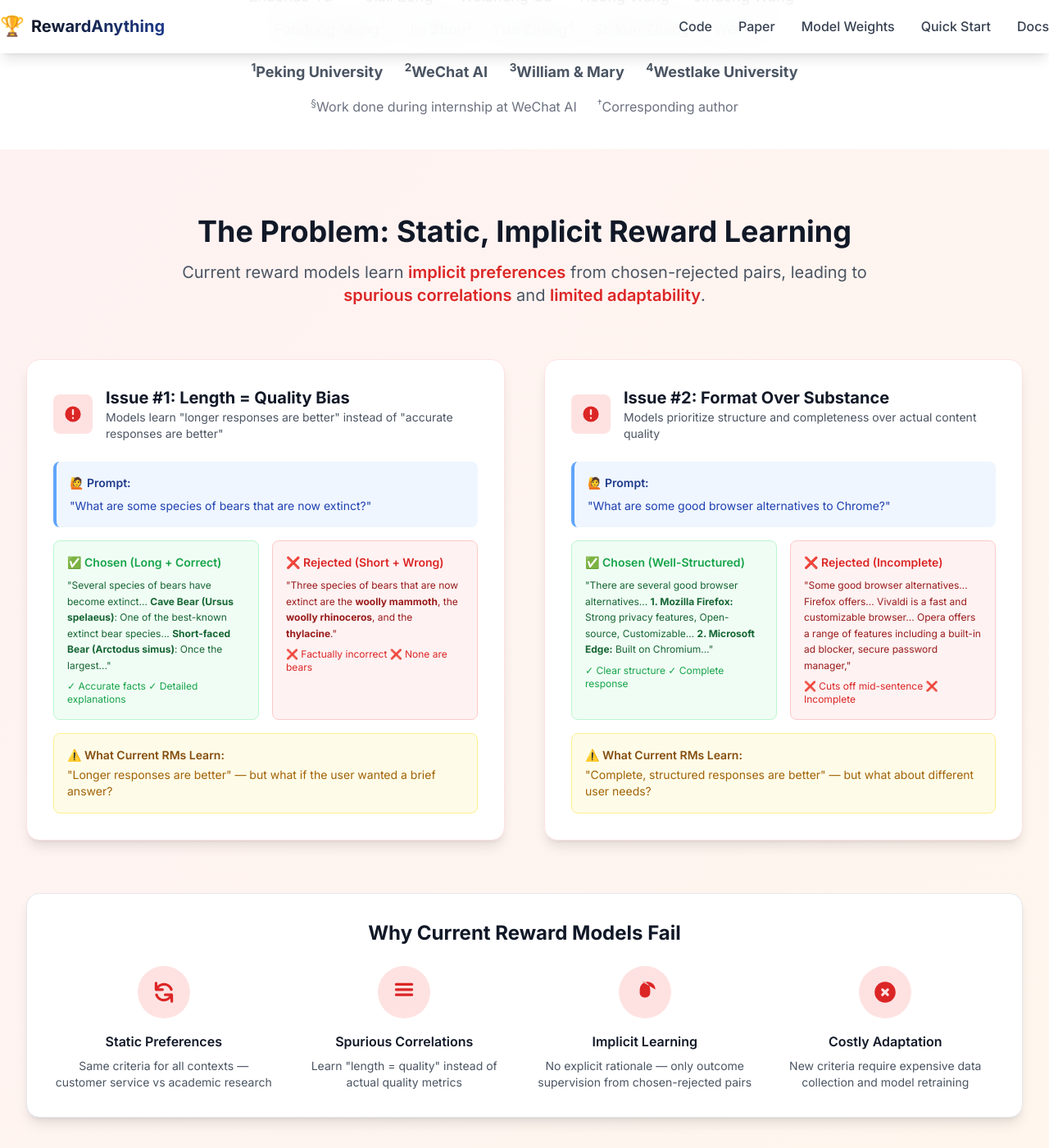
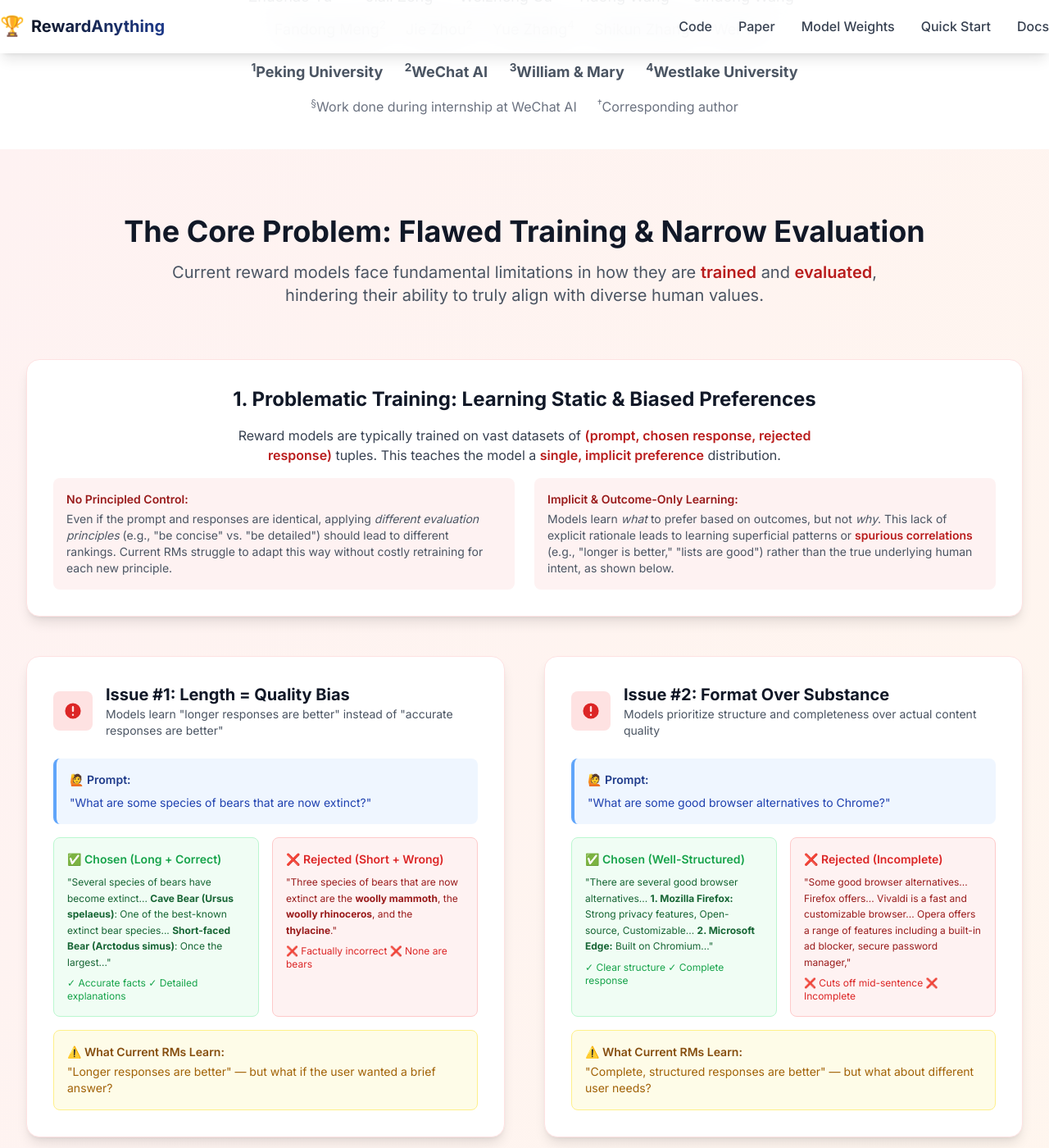
Before and after one commit to zhuohaoyu/RewardAnything, a Jekyll site: the page built from pages/index.html, in a window 1280 px wide and 1400 px high, scrolled down 672 px. Shown: the whole window at 82% size. Built offline with Jekyll 4.4.1, drawn with Linux system fonts in a browser that asks for light colours; nearby versions of some CDN libraries; some of the changed text lies outside the part shown.

Commit message:
Revise index.html to clarify the core problems with current reward models, focusing on flawed training and incomplete evaluation. Add detailed sections on problematic training and incomplete evaluation, highlighting issues such as biased preferences and superficial alignment with human values.

```diff
--- a/pages/index.html
+++ b/pages/index.html
@@ -90,11 +90,28 @@
 <section class="py-20 bg-gradient-to-br from-red-50 to-orange-50">
     <div class="max-w-7xl mx-auto px-4 sm:px-6 lg:px-8">
         <div class="text-center mb-16">
-            <h2 class="text-3xl md:text-4xl font-bold text-gray-900 mb-4">The Problem: Static, Implicit Reward Learning</h2>
+            <h2 class="text-3xl md:text-4xl font-bold text-gray-900 mb-4">The Core Problem: Flawed Training & Narrow Evaluation</h2>
             <p class="text-xl text-gray-600 max-w-4xl mx-auto">
-                Current reward models learn <span class="font-semibold text-red-600">implicit preferences</span> from chosen-rejected pairs,
-                leading to <span class="font-semibold text-red-600">spurious correlations</span> and <span class="font-semibold text-red-600">limited adaptability</span>.
+                Current reward models face fundamental limitations in how they are <span class="font-semibold text-red-700">trained</span> and <span class="font-semibold text-red-700">evaluated</span>, hindering their ability to truly align with diverse human values.
             </p>
+        </div>
+
+        <!-- Problematic Training -->
+        <div class="mb-12 bg-white rounded-2xl p-8 shadow-lg border border-red-100">
+            <h3 class="text-2xl font-bold text-gray-900 mb-4 text-center">1. Problematic Training: Learning Static & Biased Preferences</h3>
+            <p class="text-gray-700 mb-4 text-center max-w-3xl mx-auto">
+                Reward models are typically trained on vast datasets of <span class="font-semibold text-red-700">(prompt, chosen response, rejected response)</span> tuples. This teaches the model a <span class="font-semibold text-red-700">single, implicit preference</span> distribution.
+            </p>
+            <div class="grid md:grid-cols-2 gap-6 text-sm text-gray-600">
+                <div class="bg-red-50 p-4 rounded-lg">
+                    <h4 class="font-semibold text-red-800 mb-1">No Principled Control:</h4>
+                    <p>Even if the prompt and responses are identical, applying <span class="italic">different evaluation principles</span> (e.g., "be concise" vs. "be detailed") should lead to different rankings. Current RMs struggle to adapt this way without costly retraining for each new principle.</p>
+                </div>
+                <div class="bg-red-50 p-4 rounded-lg">
+                    <h4 class="font-semibold text-red-800 mb-1">Implicit & Outcome-Only Learning:</h4>
+                    <p>Models learn <span class="italic">what</span> to prefer based on outcomes, but not <span class="italic">why</span>. This lack of explicit rationale leads to learning superficial patterns or <span class="font-semibold text-red-700">spurious correlations</span> (e.g., "longer is better," "lists are good") rather than the true underlying human intent, as shown below.</p>
+                </div>
+            </div>
         </div>
 
         <!-- Problem Illustration with Real Cases -->
@@ -206,9 +223,28 @@
             </div>
         </div>
 
+        <!-- Incomplete Evaluation -->
+        <div class="my-16 bg-white rounded-2xl p-8 shadow-lg border border-orange-100">
+            <h3 class="text-2xl font-bold text-gray-900 mb-4 text-center">2. Incomplete Evaluation: Missing True Generalization</h3>
+            <p class="text-gray-700 mb-4 text-center max-w-3xl mx-auto">
+                Existing Reward Model benchmarks primarily measure how well an RM aligns with a <span class="font-semibold text-orange-700">single, predefined preference distribution</span> (often the one it was trained on or a similar one).
+            </p>
+            <div class="grid md:grid-cols-2 gap-6 text-sm text-gray-600">
+                <div class="bg-orange-50 p-4 rounded-lg">
+                    <h4 class="font-semibold text-orange-800 mb-1">Ignoring Multifaceted Values:</h4>
+                    <p>Human preferences are complex, context-dependent, and multifaceted. A truly useful RM must adapt to <span class="italic">any</span> explicitly stated principle, not just echo a single, baked-in preference.</p>
+                </div>
+                <div class="bg-orange-50 p-4 rounded-lg">
+                    <h4 class="font-semibold text-orange-800 mb-1">Superficial Alignment:</h4>
+                    <p>This narrow evaluation fails to assess the critical capability of <span class="font-semibold text-orange-700">generalizing to diverse and novel principles</span> at inference time, which is essential for robust and trustworthy AI systems.</p>
+                </div>
+            </div>
+        </div>
+
         <!-- The Core Problems -->
         <div class="bg-white rounded-2xl p-8 shadow-lg border border-gray-200">
-            <h3 class="text-2xl font-bold text-gray-900 mb-6 text-center">Why Current Reward Models Fail</h3>
+            <h3 class="text-2xl font-bold text-gray-900 mb-2 text-center">Consequences: Why Current Reward Models Fall Short</h3>
+            <p class="text-gray-600 text-center mb-8 max-w-3xl mx-auto">These fundamental issues in training and evaluation lead to several critical shortcomings:</p>
 
             <div class="grid md:grid-cols-2 lg:grid-cols-4 gap-6">
                 <div class="text-center">
```
